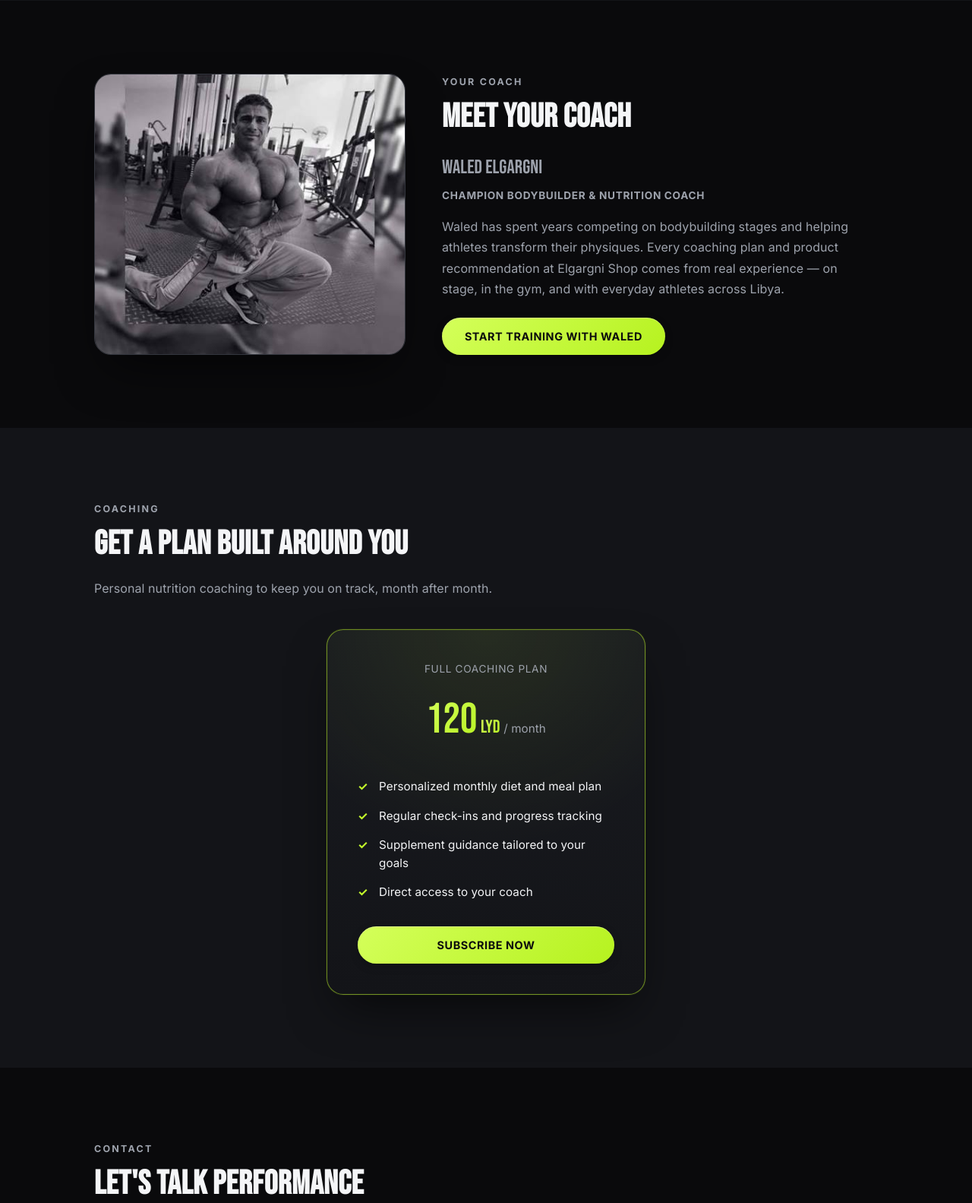
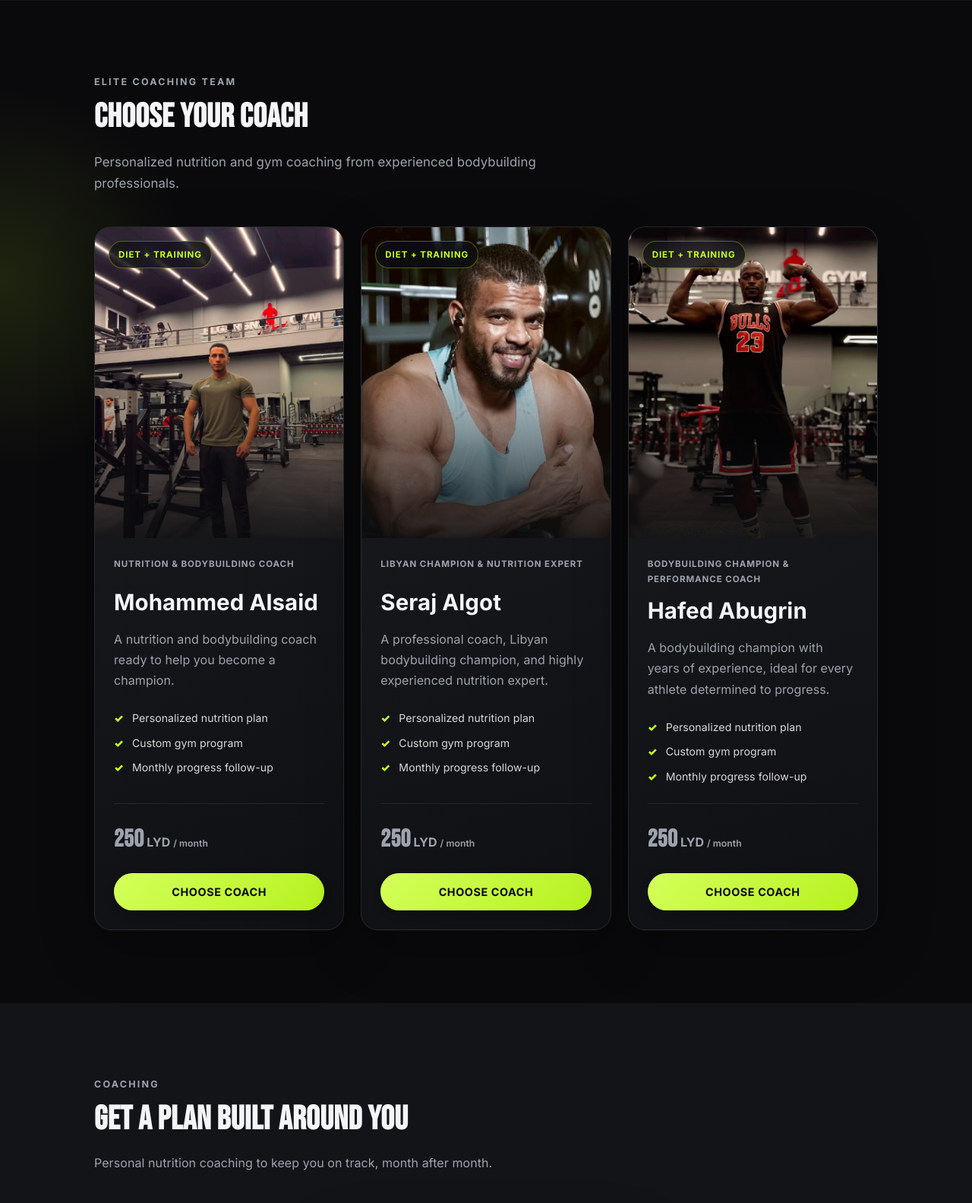
Before and after one commit to abz-hub/elgargni-shop, a Flask app: page / in a window 1280 px wide. Shown: the part 2383-3966 px from the top of the page at 76% size. Run offline with Flask 3, Linux system fonts and the light colour scheme; some libraries are stand-ins or nearby versions.

Commit message:
Add professional coaching team and plans

```diff
--- a/app.py
+++ b/app.py
@@ -25,9 +25,60 @@
 ORDERS_LOG_PATH = os.path.join(os.path.dirname(__file__), "orders.jsonl")
 SUBSCRIPTIONS_LOG_PATH = os.path.join(os.path.dirname(__file__), "subscriptions.jsonl")
 
-SUBSCRIPTION_PLAN = {"id": "full-coaching-plan", "price": 120, "feature_keys": [
-    "plan.feature.1", "plan.feature.2", "plan.feature.3", "plan.feature.4",
-]}
+SUBSCRIPTION_PLAN = {
+    "id": "full-coaching-plan",
+    "price": 120,
+    "name_key": "plan.name",
+    "feature_keys": [
+        "plan.feature.1", "plan.feature.2", "plan.feature.3", "plan.feature.4",
+    ],
+}
+
+COACHES = [
+    {
+        "id": "mohammed-alsaid",
+        "plan_id": "coach-mohammed-alsaid",
+        "name_key": "coaches.mohammed.name",
+        "role_key": "coaches.mohammed.role",
+        "bio_key": "coaches.mohammed.bio",
+        "image": "images/coaches/mohammed-alsaid.jpeg",
+        "price": 250,
+    },
+    {
+        "id": "seraj-algot",
+        "plan_id": "coach-seraj-algot",
+        "name_key": "coaches.seraj.name",
+        "role_key": "coaches.seraj.role",
+        "bio_key": "coaches.seraj.bio",
+        "image": "images/coaches/seraj-algot.jpeg",
+        "price": 250,
+    },
+    {
+        "id": "hafed-abugrin",
+        "plan_id": "coach-hafed-abugrin",
+        "name_key": "coaches.hafed.name",
+        "role_key": "coaches.hafed.role",
+        "bio_key": "coaches.hafed.bio",
+        "image": "images/coaches/hafed-abugrin.jpeg",
+        "price": 250,
+    },
+]
+
+COACHING_PLANS = {
+    coach["plan_id"]: {
+        "id": coach["plan_id"],
+        "price": coach["price"],
+        "name_key": coach["name_key"],
+        "coach_id": coach["id"],
+        "feature_keys": [
+            "coaches.feature.diet",
+            "coaches.feature.training",
+            "coaches.feature.progress",
+        ],
+    }
+    for coach in COACHES
+}
+SUBSCRIPTION_PLANS_BY_ID = {SUBSCRIPTION_PLAN["id"]: SUBSCRIPTION_PLAN, **COACHING_PLANS}
 
 CATEGORIES = ["protein-recovery", "pre-workout-energy", "vitamins-wellness", "shakers", "magnet-bags"]
 
@@ -247,7 +298,7 @@
     return "\n".join(
         [
             f"⭐ New Subscription #{subscription['subscription_id']}",
-            f"Plan: Full Coaching Plan — {subscription['price']} LYD/month",
+            f"Plan: {subscription['plan_name']} — {subscription['price']} LYD/month",
             f"Payment: {translate('payment.' + payment_method['id'] + '.label', lang='en')}",
             "",
             f"Customer: {subscription['customer']['name']}",
@@ -276,7 +327,13 @@
 
 @app.route("/")
 def index():
-    return render_template("index.html", categories=CATEGORIES, plan=SUBSCRIPTION_PLAN, currency="LYD")
+    return render_template(
+        "index.html",
+        categories=CATEGORIES,
+        plan=SUBSCRIPTION_PLAN,
+        coaches=COACHES,
+        currency="LYD",
+    )
 
 
 @app.route("/products")
@@ -407,6 +464,8 @@
 @app.route("/subscribe", methods=["GET", "POST"])
 def subscribe():
     lang = get_lang()
+    requested_plan_id = request.values.get("plan_id") or SUBSCRIPTION_PLAN["id"]
+    selected_plan = SUBSCRIPTION_PLANS_BY_ID.get(requested_plan_id, SUBSCRIPTION_PLAN)
 
     if request.method == "POST":
         name = (request.form.get("name") or "").strip()
@@ -424,7 +483,7 @@
         if errors:
             return render_template(
                 "subscribe.html",
-                plan=SUBSCRIPTION_PLAN,
+                plan=selected_plan,
                 payment_methods=PAYMENT_METHODS,
                 currency="LYD",
                 errors=errors,
@@ -436,8 +495,10 @@
             "created_at": datetime.now(timezone.utc).isoformat(),
             "customer": {"name": name, "phone": phone},
             "payment_method": payment_method["id"],
-            "plan": SUBSCRIPTION_PLAN["id"],
-            "price": SUBSCRIPTION_PLAN["price"],
+            "plan": selected_plan["id"],
+            "plan_name": translate(selected_plan["name_key"], lang="en"),
+            "coach_id": selected_plan.get("coach_id"),
+            "price": selected_plan["price"],
         }
         with open(SUBSCRIPTIONS_LOG_PATH, "a", encoding="utf-8") as f:
             f.write(json.dumps(subscription) + "\n")
@@ -448,13 +509,13 @@
             "subscription_confirmation.html",
             subscription=subscription,
             payment_method=payment_method,
-            plan=SUBSCRIPTION_PLAN,
+            plan=selected_plan,
             currency="LYD",
         )
 
     return render_template(
         "subscribe.html",
-        plan=SUBSCRIPTION_PLAN,
+        plan=selected_plan,
         payment_methods=PAYMENT_METHODS,
         currency="LYD",
         errors=[],
--- a/static/css/style.css
+++ b/static/css/style.css
@@ -2554,3 +2554,229 @@
   .cart-drawer-item,
   .cart-button { transition: none !important; animation: none !important; }
 }
+/* Premium coaching team */
+.coaches-section {
+  position: relative;
+  overflow: hidden;
+}
+
+.coaches-section::before {
+  content: "";
+  position: absolute;
+  width: 520px;
+  height: 520px;
+  inset: 8% auto auto -260px;
+  border-radius: 50%;
+  background: radial-gradient(circle, rgba(198, 255, 43, 0.11), transparent 68%);
+  pointer-events: none;
+}
+
+.coaches-heading {
+  max-width: 760px;
+  margin-bottom: 42px;
+}
+
+.coaches-heading > p:last-child {
+  max-width: 680px;
+  color: var(--color-muted);
+  font-size: 1.05rem;
+}
+
+.coaches-grid {
+  display: grid;
+  grid-template-columns: repeat(3, minmax(0, 1fr));
+  gap: 22px;
+}
+
+.coach-card {
+  position: relative;
+  display: flex;
+  flex-direction: column;
+  min-width: 0;
+  overflow: hidden;
+  border: 1px solid rgba(255, 255, 255, 0.09);
+  border-radius: 22px;
+  background: linear-gradient(155deg, rgba(27, 29, 34, 0.96), rgba(15, 16, 19, 0.98));
+  box-shadow: 0 24px 70px rgba(0, 0, 0, 0.28);
+  transition: transform 0.45s cubic-bezier(0.22, 1, 0.36, 1), border-color 0.35s ease, box-shadow 0.35s ease;
+  transition-delay: var(--coach-delay, 0s);
+}
+
+.coach-card:hover {
+  transform: translateY(-9px);
+  border-color: rgba(198, 255, 43, 0.38);
+  box-shadow: 0 30px 80px rgba(0, 0, 0, 0.42), 0 0 38px rgba(198, 255, 43, 0.07);
+}
+
+.coach-card-media {
+  position: relative;
+  aspect-ratio: 4 / 5;
+  overflow: hidden;
+  background: #111216;
+}
+
+.coach-card-media img {
+  width: 100%;
+  height: 100%;
+  display: block;
+  object-fit: cover;
+  object-position: center;
+  transition: transform 0.7s cubic-bezier(0.22, 1, 0.36, 1), filter 0.45s ease;
+}
+
+.coach-card:hover .coach-card-media img {
+  transform: scale(1.035);
+  filter: saturate(1.06) contrast(1.03);
+}
+
+.coach-card-shade {
+  position: absolute;
+  inset: 35% 0 0;
+  background: linear-gradient(to bottom, transparent, rgba(10, 11, 13, 0.88));
+  pointer-events: none;
+}
+
+.coach-card-badge {
+  position: absolute;
+  z-index: 2;
+  top: 18px;
+  inset-inline-start: 18px;
+  padding: 8px 12px;
+  border: 1px solid rgba(198, 255, 43, 0.34);
+  border-radius: 999px;
+  background: rgba(10, 12, 14, 0.72);
+  color: var(--color-accent);
+  font-size: 0.72rem;
+  font-weight: 800;
+  letter-spacing: 0.08em;
+  text-transform: uppercase;
+  backdrop-filter: blur(14px);
+}
+
+.coach-card-body {
+  display: flex;
+  flex: 1;
+  flex-direction: column;
+  padding: 25px;
+}
+
+.coach-card-role {
+  min-height: 2.4em;
+  margin: 0 0 8px;
+  color: var(--color-accent);
+  font-size: 0.72rem;
+  font-weight: 800;
+  letter-spacing: 0.08em;
+  line-height: 1.35;
+  text-transform: uppercase;
+}
+
+.coach-card h3 {
+  margin: 0 0 12px;
+  font-size: clamp(1.55rem, 2.3vw, 2rem);
+}
+
+.coach-card-bio {
+  min-height: 5.4em;
+  margin: 0 0 20px;
+  color: var(--color-muted);
+  line-height: 1.7;
+}
+
+.coach-card-features {
+  display: grid;
+  gap: 10px;
+  margin: 0 0 24px;
+  padding: 0;
+  list-style: none;
+}
+
+.coach-card-features li {
+  position: relative;
+  padding-inline-start: 24px;
+  color: rgba(255, 255, 255, 0.84);
+  font-size: 0.88rem;
+}
+
+.coach-card-features li::before {
+  content: "✓";
+  position: absolute;
+  inset-inline-start: 0;
+  color: var(--color-accent);
+  font-weight: 900;
+}
+
+.coach-card-footer {
+  display: grid;
+  gap: 16px;
+  margin-top: auto;
+  padding-top: 20px;
+  border-top: 1px solid rgba(255, 255, 255, 0.08);
+}
+
+.coach-card-price {
+  margin: 0;
+  color: var(--color-accent);
+  font-size: 1rem;
+  font-weight: 800;
+}
+
+.coach-card-price span {
+  font-family: var(--font-display);
+  font-size: 2rem;
+  letter-spacing: 0.01em;
+}
+
+.coach-card-price small {
+  color: var(--color-muted);
+  font-size: 0.76rem;
+  font-weight: 600;
+}
+
+.coach-card-cta {
+  width: 100%;
+  justify-content: center;
+}
+
+html[dir="rtl"] .coach-card-role,
+html[dir="rtl"] .coach-card-badge {
+  letter-spacing: 0;
+  text-transform: none;
+}
+
+@media (max-width: 980px) {
+  .coaches-grid {
+    grid-template-columns: repeat(2, minmax(0, 1fr));
+  }
+}
+
+@media (max-width: 640px) {
+  .coaches-heading {
+    margin-bottom: 28px;
+  }
+
+  .coaches-grid {
+    grid-template-columns: 1fr;
+    gap: 18px;
+  }
+
+  .coach-card-media {
+    aspect-ratio: 5 / 5.6;
+  }
+
+  .coach-card-body {
+    padding: 21px;
+  }
+
+  .coach-card-bio,
+  .coach-card-role {
+    min-height: 0;
+  }
+}
+
+@media (prefers-reduced-motion: reduce) {
+  .coach-card,
+  .coach-card-media img {
+    transition: none;
+  }
+}
--- a/static/js/main.js
+++ b/static/js/main.js
@@ -107,6 +107,32 @@
       window.requestAnimationFrame(raf);
     };
     window.requestAnimationFrame(raf);
+  }
+
+  const scrollToHash = (hash, immediate = false) => {
+    if (!hash || hash === "#") return false;
+    const target = document.getElementById(hash.slice(1));
+    if (!target) return false;
+    lenis.scrollTo(target, { offset: -88, immediate });
+    return true;
+  };
+
+  document.addEventListener("click", (event) => {
+    const link = event.target.closest('a[href*="#"]');
+    if (!link) return;
+    const destination = new URL(link.href, window.location.href);
+    if (
+      destination.origin !== window.location.origin ||
+      destination.pathname !== window.location.pathname ||
+      !destination.hash
+    ) return;
+    if (!scrollToHash(destination.hash)) return;
+    event.preventDefault();
+    window.history.pushState(null, "", destination.hash);
+  });
+
+  if (window.location.hash) {
+    window.setTimeout(() => scrollToHash(window.location.hash, true), 700);
   }
 }
 
--- a/templates/base.html
+++ b/templates/base.html
@@ -71,7 +71,7 @@
         <li style="--i: 0"><a href="{{ url_for('index') }}#about"><span>{{ t('nav.about') }}</span></a></li>
         <li style="--i: 1"><a href="{{ url_for('products') }}"><span>{{ t('nav.products') }}</span></a></li>
         <li style="--i: 2"><a href="{{ url_for('calculators') }}"><span>{{ t('nav.calculators') }}</span></a></li>
-        <li style="--i: 3"><a href="{{ url_for('index') }}#coaching"><span>{{ t('nav.coaching') }}</span></a></li>
+        <li style="--i: 3"><a href="{{ url_for('index') }}#coaches"><span>{{ t('nav.coaching') }}</span></a></li>
         <li style="--i: 4"><a href="{{ url_for('index') }}#contact"><span>{{ t('nav.contact') }}</span></a></li>
         <li style="--i: 5">
           <a class="site-menu-cart" href="{{ url_for('cart') }}">
--- a/templates/index.html
+++ b/templates/index.html
@@ -83,18 +83,40 @@
     </div>
   </section>
 
-  <section id="coach" class="section">
-    <div class="container coach-layout">
-      <div class="coach-photo reveal">
-        <img src="{{ url_for('static', filename='images/coach.png') }}" alt="{{ t('coach.name') }}" loading="lazy">
+  <section id="coaches" class="section coaches-section">
+    <div class="container">
+      <div class="coaches-heading reveal">
+        <p class="eyebrow">{{ t('coaches.eyebrow') }}</p>
+        <h2>{{ t('coaches.title') }}</h2>
+        <p>{{ t('coaches.subtitle') }}</p>
       </div>
-      <div class="coach-info">
-        <p class="eyebrow reveal">{{ t('coach.eyebrow') }}</p>
-        <h2 class="reveal">{{ t('coach.title') }}</h2>
-        <p class="coach-name reveal">{{ t('coach.name') }}</p>
-        <p class="coach-role reveal">{{ t('coach.role') }}</p>
-        <p class="reveal">{{ t('coach.bio') }}</p>
-        <a class="btn reveal" href="{{ url_for('subscribe') }}">{{ t('coach.cta') }}</a>
+      <div class="coaches-grid">
+        {% for coach in coaches %}
+        <article class="coach-card reveal" style="--coach-delay: {{ loop.index0 * 0.08 }}s">
+          <div class="coach-card-media">
+            <img src="{{ url_for('static', filename=coach.image) }}" alt="{{ t(coach.name_key) }}" width="720" height="900" loading="lazy">
+            <span class="coach-card-badge">{{ t('coaches.badge') }}</span>
+            <div class="coach-card-shade"></div>
+          </div>
+          <div class="coach-card-body">
+            <p class="coach-card-role">{{ t(coach.role_key) }}</p>
+            <h3>{{ t(coach.name_key) }}</h3>
+            <p class="coach-card-bio">{{ t(coach.bio_key) }}</p>
+            <ul class="coach-card-features">
+              <li>{{ t('coaches.feature.diet') }}</li>
+              <li>{{ t('coaches.feature.training') }}</li>
+              <li>{{ t('coaches.feature.progress') }}</li>
+            </ul>
+            <div class="coach-card-footer">
+              <p class="coach-card-price">
+                <span>{{ coach.price }}</span> {{ currency }}
+                <small>/ {{ t('plan.period') }}</small>
+              </p>
+              <a class="btn coach-card-cta" href="{{ url_for('subscribe', plan_id=coach.plan_id) }}">{{ t('coaches.cta') }}</a>
+            </div>
+          </div>
+        </article>
+        {% endfor %}
       </div>
     </div>
   </section>
--- a/templates/subscribe.html
+++ b/templates/subscribe.html
@@ -13,6 +13,7 @@
   <section class="section">
     <div class="container checkout-layout">
       <form class="checkout-form" action="{{ url_for('subscribe') }}" method="post">
+        <input type="hidden" name="plan_id" value="{{ plan.id }}">
         {% if errors %}
         <div class="form-errors">
           <ul>
@@ -55,7 +56,7 @@
       </form>
 
       <aside class="order-summary">
-        <h2>{{ t('plan.name') }}</h2>
+        <h2>{{ t(plan.name_key) }}</h2>
         <ul class="pricing-features pricing-features-compact">
           {% for feature_key in plan.feature_keys %}
           <li>{{ t(feature_key) }}</li>
--- a/templates/subscription_confirmation.html
+++ b/templates/subscription_confirmation.html
@@ -27,7 +27,7 @@
       </div>
 
       <aside class="order-summary">
-        <h2>{{ t('plan.name') }}</h2>
+        <h2>{{ t(plan.name_key) }}</h2>
         <ul class="pricing-features pricing-features-compact">
           {% for feature_key in plan.feature_keys %}
           <li>{{ t(feature_key) }}</li>
```
Also changed, not shown: test_app.py (+46 -7 lines), translations.py (+36 -0 lines), static/images/coaches/hafed-abugrin.jpeg (added), static/images/coaches/mohammed-alsaid.jpeg (added), static/images/coaches/seraj-algot.jpeg (added).
